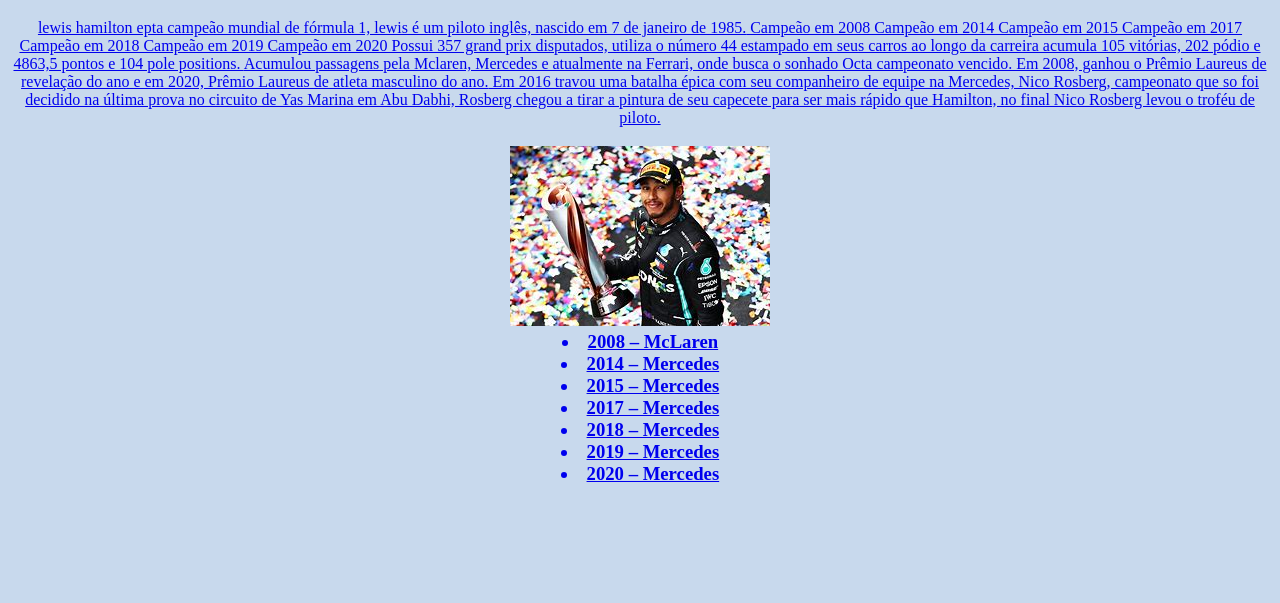
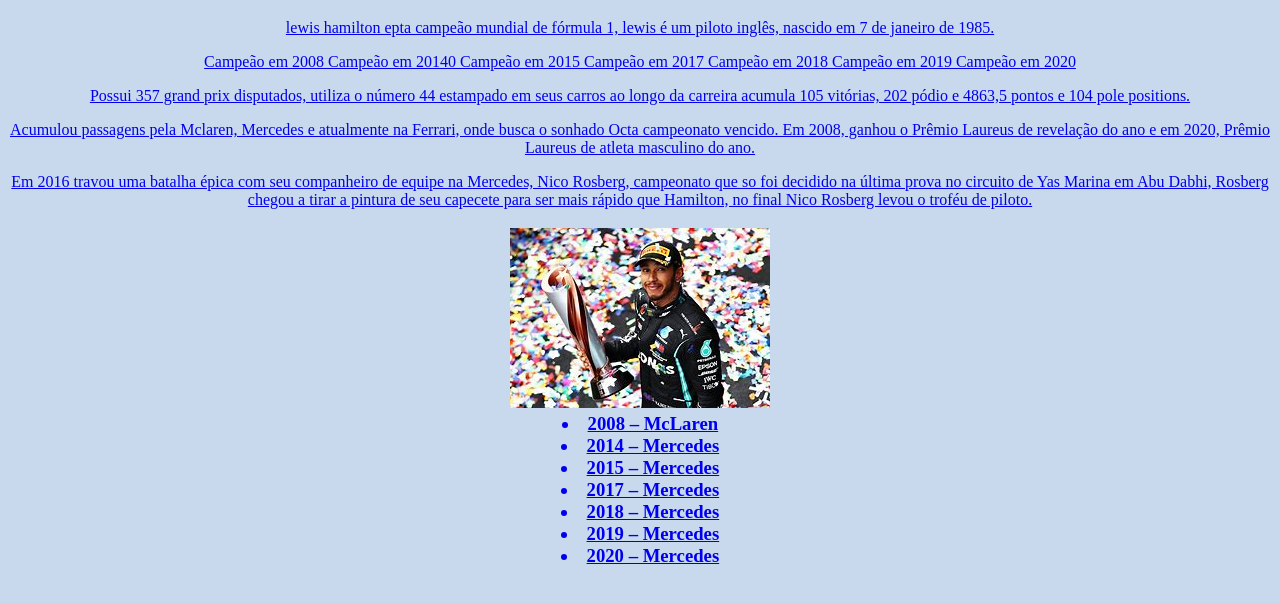
Before and after one commit to titocontin794/lewishamilton, a plain HTML site: page index.html in a window 1280 px wide. Shown: the part 61-664 px from the top of the page. Drawn offline with Linux system fonts and the light colour scheme.

Commit message:
Update index.html

```diff
--- a/index.html
+++ b/index.html
@@ -15,22 +15,22 @@
  <h1>LEWIS HAMILTON</h1>
  <p>lewis hamilton epta campeão mundial de fórmula 1, lewis é um piloto inglês, nascido em 7 de janeiro de 1985.<s></s>
 
- </p1>
+ </p>
 Campeão em 2008
-    Campeão em 2014
+    Campeão em 20140
     Campeão em 2015
     Campeão em 2017
     Campeão em 2018
     Campeão em 2019
     Campeão em 2020
-    </p1>
+    </p>
 Possui 357 grand prix disputados, utiliza o número 44 estampado em seus carros ao longo da carreira
     acumula 105 vitórias, 202 pódio e 4863,5 pontos e 104 pole positions.
-    <p2>Acumulou passagens pela Mclaren, Mercedes e atualmente na Ferrari, onde busca o sonhado Octa
+    <p>Acumulou passagens pela Mclaren, Mercedes e atualmente na Ferrari, onde busca o sonhado Octa
         campeonato vencido. Em 2008, ganhou o Prêmio Laureus de revelação do ano e em 2020, Prêmio Laureus
-        de atleta masculino do ano.</p2>
+        de atleta masculino do ano.</p>
 
-</p4>
+</H3>
     Em 2016 travou uma batalha épica com seu companheiro de equipe na Mercedes, Nico Rosberg, campeonato que so foi decidido na
     última prova no circuito de Yas Marina em Abu Dabhi, Rosberg chegou a tirar a pintura de seu capecete para ser mais rápido
      que Hamilton, no final Nico Rosberg levou o troféu de piloto.
```
